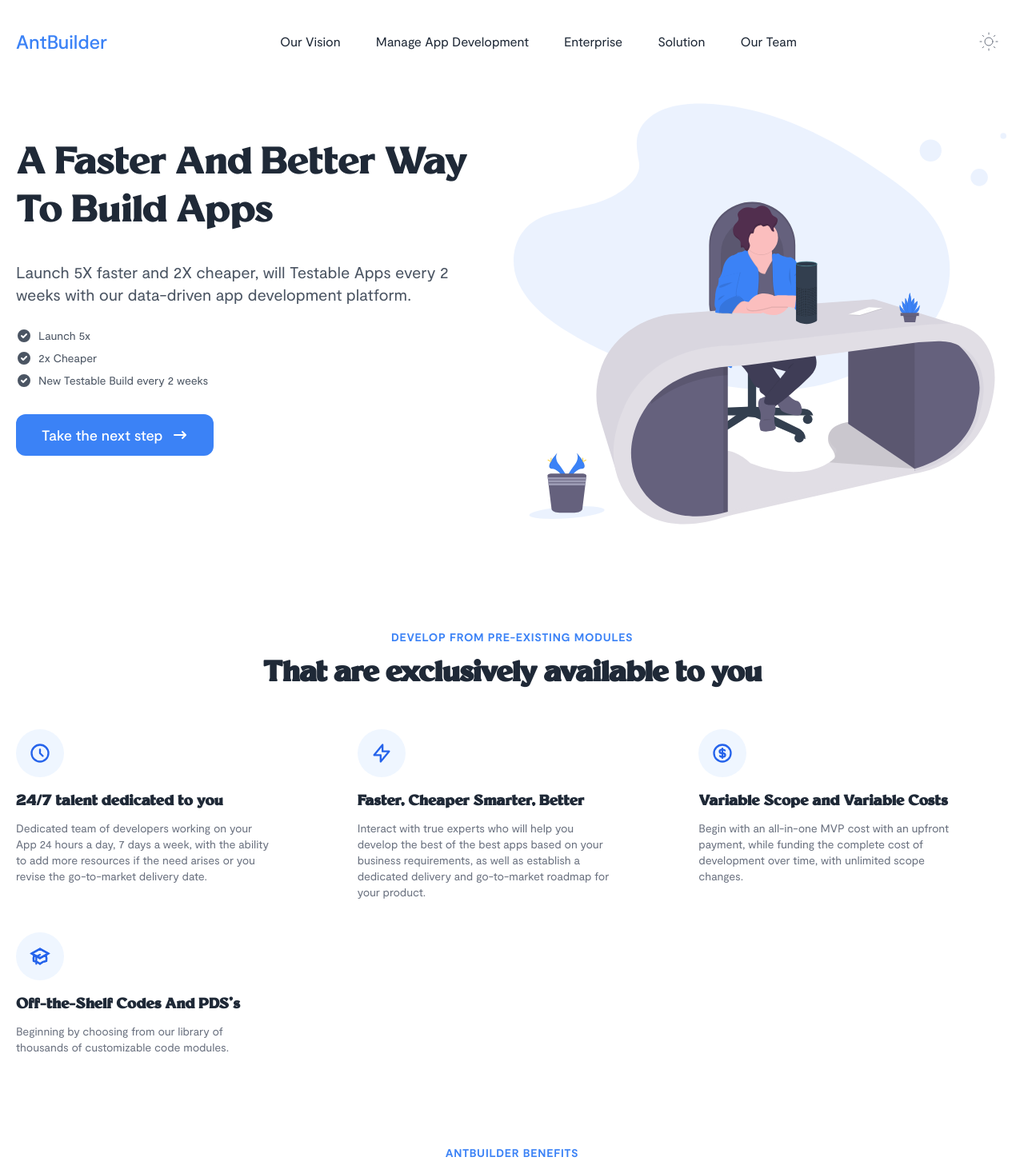
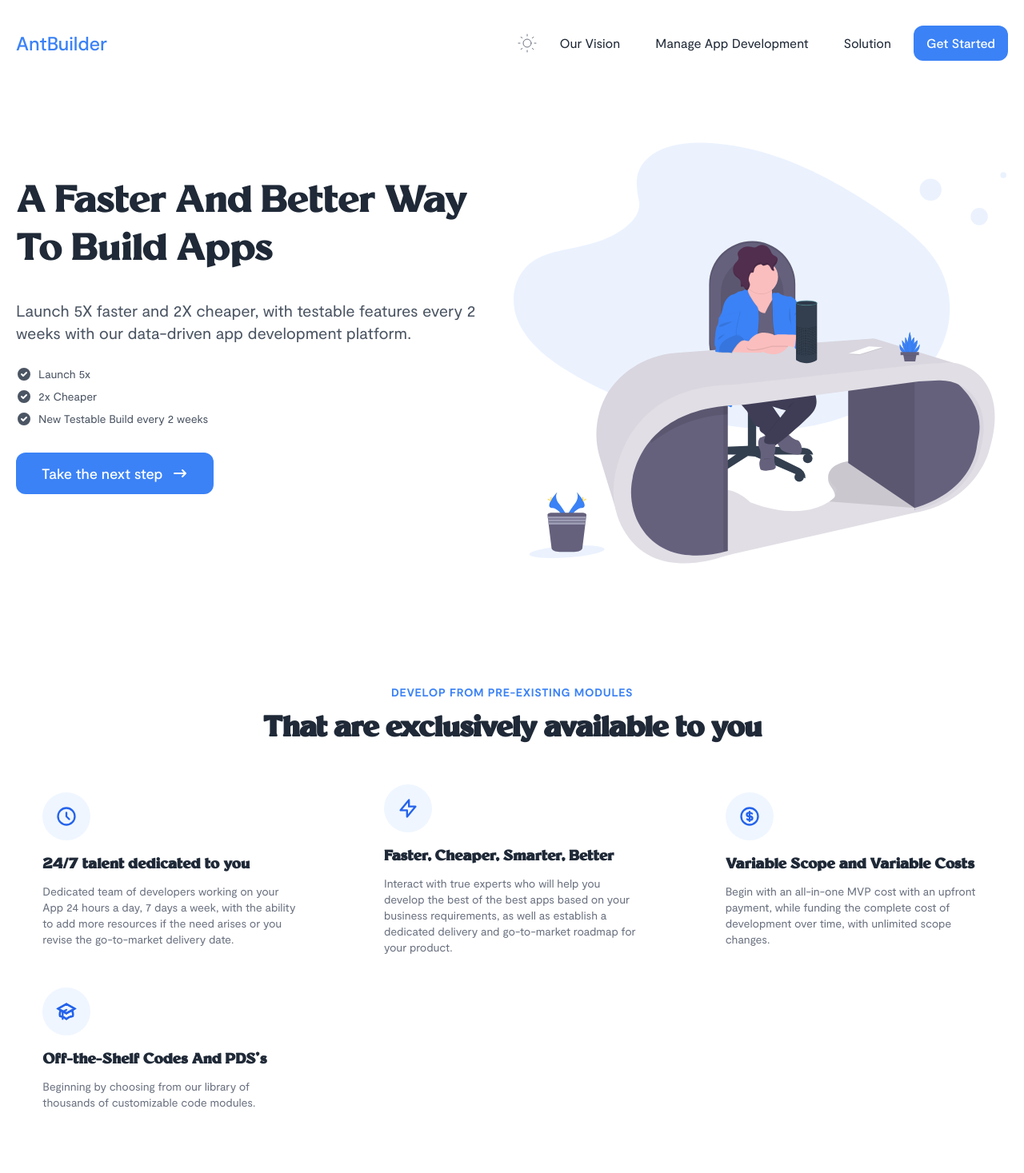
Before and after one commit to i-technetronics-llc/antbuilder_landing_page, a Next.js app: page / in a window 1280 px wide. Shown: the top 1467 px of the page at 80% size. Built offline with nearby package versions, Linux system fonts and the light colour scheme.

Commit message:
made each section take up the screen

```diff
--- a/components/Features.jsx
+++ b/components/Features.jsx
@@ -4,7 +4,7 @@ import Container from './container'
 
 const Features = ({ data }) => {
     return (
-        <Container className="grid grid-cols-1 md:grid-cols-2 lg:grid-cols-3 mt-12 mb-28 gap-10">
+        <Container className="grid grid-cols-1 items-center justify-items-center md:grid-cols-2 lg:grid-cols-3 mt-12 mb-28 gap-10">
             {data.map((feature, index) => (
                 <Feature key={index} {...feature} />
             ))}
--- a/components/PricingSection.jsx
+++ b/components/PricingSection.jsx
@@ -1,9 +1,10 @@
 import React from 'react';
+import Container from './container';
 import PricingCard from './PricingCard';
 
 const PricingSection = () => {
     return (
-        <section className="bg-white dark:bg-gray-900">
+        <Container>
             <div className="py-8 px-4 mx-auto max-w-screen-xl lg:py-16 lg:px-6">
 
                 <div className="space-y-8 lg:grid lg:grid-cols-3 sm:gap-6 xl:gap-10 lg:space-y-0">
@@ -33,7 +34,7 @@ const PricingSection = () => {
                     />
                 </div>
             </div>
-        </section>
+        </Container>
     );
 };
 
--- a/components/benefits.js
+++ b/components/benefits.js
@@ -7,7 +7,7 @@ export default function Benefits(props) {
 
   return (
     <>
-      <Container className="flex flex-wrap mb-10 lg:mb-20 lg:gap-10 lg:flex-nowrap ">
+      <Container className="flex flex-wrap mb-16 lg:mb-20 lg:gap-10 lg:flex-nowrap ">
         <div
           className={`flex items-center justify-center w-full lg:w-1/2 ${props.imgPos === "right" ? "lg:order-1" : ""
             }`}>
--- a/components/data.js
+++ b/components/data.js
@@ -59,7 +59,7 @@ const features = [
     icon: <ClockIcon /> // Example icon component for the second feature
   },
   {
-    title: "Faster, Cheaper Smarter, Better",
+    title: "Faster, Cheaper, Smarter, Better",
     desc: "Interact with true experts who will help you develop the best of the best apps based on your business requirements, as well as establish a dedicated delivery and go-to-market roadmap for your product.",
     icon: <LightningBoltIcon /> // Example icon component for the third feature
   },
--- a/components/faq.js
+++ b/components/faq.js
@@ -5,7 +5,7 @@ import { ChevronUpIcon } from "@heroicons/react/solid";
 
 export default function Faq() {
   return (
-    <Container className="!p-0 mb-10">
+    <Container className="mb-10">
       <div className="w-full max-w-2xl p-2 mx-auto rounded-2xl">
         {faqdata.map((item, index) => (
           <div key={item.question} className="mb-5">
--- a/components/hero.jsx
+++ b/components/hero.jsx
@@ -3,12 +3,14 @@ import Container from "./container";
 import heroImg from "../public/img/hero.svg";
 import { ArrowNarrowRightIcon, CheckCircleIcon } from "@heroicons/react/solid";
 import Link from "next/link"
+import Navbar from "./navbar";
 
 export default function Hero() {
   return (
-    <>
-      <Container className="flex flex-wrap lg:mb-20 mt-5 lg:mt-0">
-        <div className="flex items-center w-full lg:w-1/2">
+    <header className="h-screen flex flex-col">
+      <Navbar />
+      <Container className="flex grow flex-wrap h-full lg:mt-0">
+        <div className="flex items-center w-full lg:w-1/2 h-full">
           <div className="max-w-xl mb-12 text-center lg:text-left">
             <h1 className="text-4xl font-normal leading-snug capitalize tracking-tight text-gray-800 lg:text-4xl lg:leading-tight xl:text-5xl xl:leading-tight dark:text-white">
               A Faster and better way to build apps
@@ -16,7 +18,7 @@ export default function Hero() {
 
             <div className="py-8 text-base leading-normal text-gray-600 lg:text-xl  dark:text-gray-300 space-y-7">
               <p>
-                Launch 5X faster and 2X cheaper, will Testable Apps every 2 weeks  with our data-driven app development platform.
+                Launch 5X faster and 2X cheaper, with testable features every 2 weeks  with our data-driven app development platform.
               </p>
 
               <ul className="text-sm list flex lg:flex-col items-start flex-wrap justify-center content-between gap-2">
@@ -64,6 +66,6 @@ export default function Hero() {
           </div>
         </div>
       </Container>
-    </>
+    </header>
   );
 }
--- a/components/navbar.js
+++ b/components/navbar.js
@@ -1,9 +1,12 @@
 import Link from "next/link";
 import ThemeChanger from "./DarkSwitch";
 import { Disclosure } from "@headlessui/react";
+import { ArrowLeftIcon } from "@heroicons/react/solid";
+import { useRouter } from "next/dist/client/router";
 
 export default function Navbar() {
-  const navigation = ["Our Vision", "Manage App Development", "Enterprise", "Solution", "Our Team"];
+  const navigation = ["Our Vision", "Manage App Development", "Solution"];
+  const router = useRouter()
 
   return (
     <div className="w-full">
@@ -15,6 +18,8 @@ export default function Navbar() {
               <div className="flex flex-wrap items-center justify-between w-full lg:w-auto">
                 <Link href="/">
                   <a className="flex items-center space-x-2 text-2xl font-medium text-blue-500">
+                    {router.pathname !== "/" && <ArrowLeftIcon className="text-blue-500 w-5 h-5" />}
+
                     <span>AntBuilder</span>
                   </a>
                 </Link>
@@ -25,7 +30,8 @@ export default function Navbar() {
 
                 <Disclosure.Button
                   aria-label="Toggle Menu"
-                  className="px-2 py-1 text-gray-500 rounded-md lg:hidden hover:text-blue-500 focus:text-blue-500 focus:bg-indigo-100 focus:outline-none dark:text-gray-300 dark:focus:bg-trueGray-700 relative z-20">
+                  className={`px-2 py-1 text-gray-500 rounded-md lg:hidden hover:text-blue-500 focus:text-blue-500 focus:bg-indigo-100 focus:outline-none dark:text-gray-300 dark:focus:bg-trueGray-700 z-20
+                  ${open ? "fixed right-4" : "relative "}`}>
                   <svg
                     className="w-6 h-6 fill-current"
                     xmlns="http://www.w3.org/2000/svg"
@@ -55,6 +61,7 @@ export default function Navbar() {
                         </a>
                       </Link>
                     ))}
+                    <GetStartedLink />
                   </>
                 </Disclosure.Panel>
               </div>
@@ -62,9 +69,14 @@ export default function Navbar() {
           )}
         </Disclosure>
 
+
         {/* menu  */}
         <div className="hidden text-center lg:flex lg:items-center">
           <ul className="items-center justify-end flex-1 pt-6 list-none lg:pt-0 lg:flex">
+            {/*Theme switch */}
+            <div className="hidden mr-3 space-x-3 lg:flex nav__item">
+              <ThemeChanger />
+            </div>
             {navigation.map((menu, index) => (
               <li className="mr-3 nav__item" key={index}>
                 <Link href="/">
@@ -74,13 +86,26 @@ export default function Navbar() {
                 </Link>
               </li>
             ))}
+            <li>
+              <GetStartedLink />
+            </li>
           </ul>
-        </div>
-
-        <div className="hidden mr-3 space-x-3 lg:flex nav__item">
-          <ThemeChanger />
         </div>
       </nav>
     </div>
   );
 }
+
+
+const GetStartedLink = () => {
+  return (
+    <Link
+      href="/book_session"
+      passHref>
+      <a className="px-4 py-2.5 text- font-medium text-center w-max inline-flex items-center text-white bg-blue-500 rounded-xl ">
+        Get Started
+      </a>
+
+    </Link>
+  )
+}
--- a/pages/book_session.js
+++ b/pages/book_session.js
@@ -19,12 +19,12 @@ const personalInfoSchema = Yup.object({
 });
 
 const projectInfoSchema = Yup.object({
-    company: Yup.string().required('Company Name is required'),
-    website: Yup.string().url('Invalid URL').required('Website URL is required'),
-    industry: Yup.string().required('Industry is required'),
-    region: Yup.string().required('Country Region is required'),
-    employee_count: Yup.number().integer('Employee Count must be an integer').required('Employee Count is required'),
-    job_title: Yup.string().required('Job Title is required'),
+    company: Yup.string(),
+    website: Yup.string().url('Invalid URL'),
+    industry: Yup.string(),
+    region: Yup.string(),
+    employee_count: Yup.number().integer('Employee Count must be an integer'),
+    job_title: Yup.string(),
     project_budget: Yup.number().positive('Project Budget must be a positive number').required('Project Budget is required'),
     about: Yup.string().required('About is required'),
 });
--- a/pages/index.js
+++ b/pages/index.js
@@ -1,14 +1,13 @@
 import Head from "next/head";
-import Hero from "../components/hero";
-import Navbar from "../components/navbar";
-import SectionTitle from "../components/sectionTitle";
 import Benefits from "../components/benefits";
 import Cta from "../components/cta";
 import { benefitOne, features } from "../components/data";
 import Faq from "../components/faq";
 import Features from "../components/Features";
 import Footer from "../components/footer";
+import Hero from "../components/hero";
 import PricingSection from "../components/PricingSection";
+import SectionTitle from "../components/sectionTitle";
 
 
 export default function Home() {
@@ -23,19 +22,22 @@ export default function Home() {
         <link rel="icon" href="/favicon.ico" />
       </Head>
 
-      <Navbar />
       <Hero />
 
+      <section className="lg:py-10">
         <SectionTitle
           pretitle="Develop from pre-existing modules"
           title=" That are exclusively available to you" />
         <Features data={features} />
+      </section>
 
-
+      <section className="lg:py-10">
         <SectionTitle
           pretitle="Antbuilder Benefits"
           title="Unleash the Power of Iterative App Development with Antbuilder" />
         <Benefits data={benefitOne} />
+      </section>
+
 
 
       <SectionTitle
```
Lines whose indentation alone changed are shown as unchanged.
